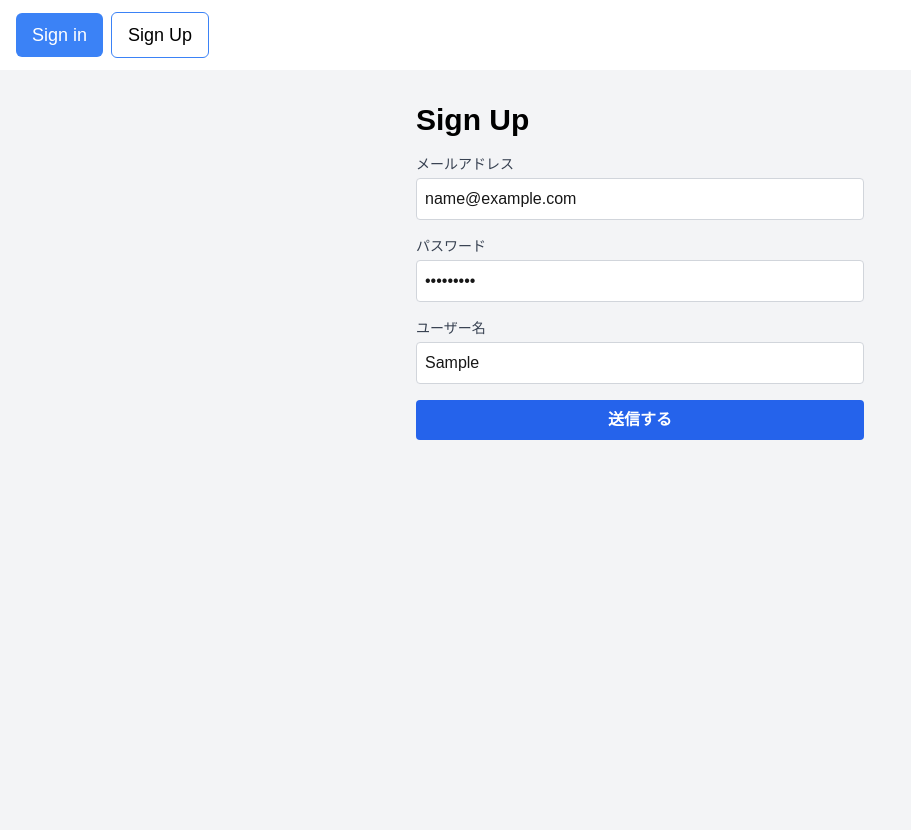
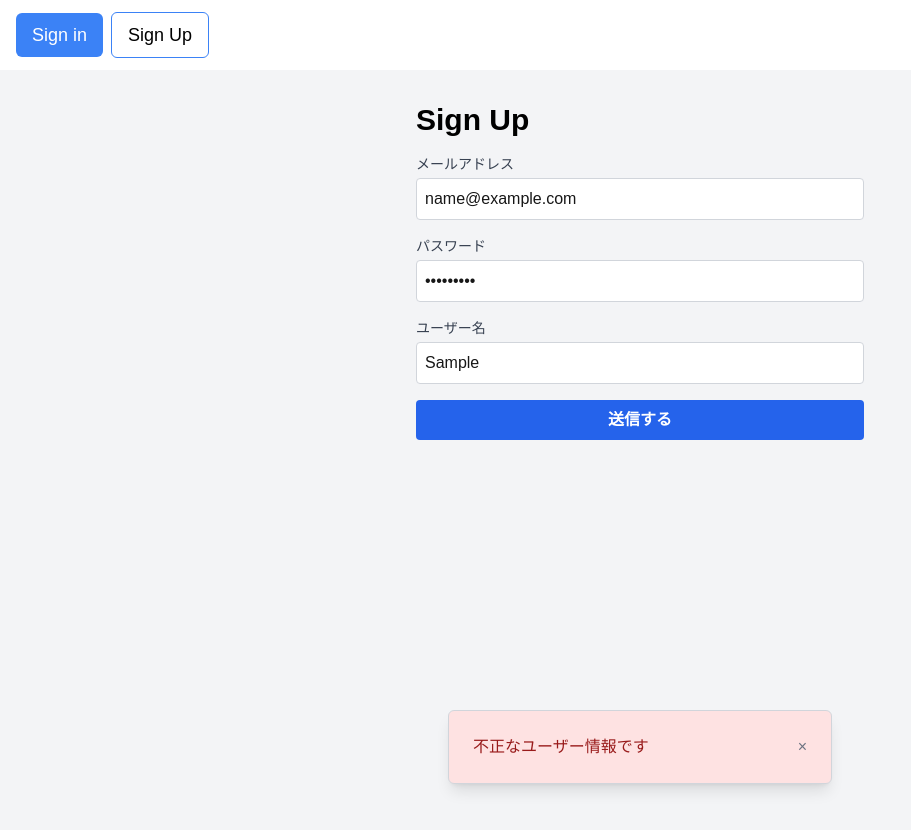
Before and after one commit to Shrimprin/test_rails-api_sign-in, a Next.js app in the folder frontend/: page /sign_up in a window 1280 px wide. Both pictures are taken after typing "name@example.com", "Sample123", "Sample" into the empty fields and a click on the button "送信する". Shown: the top 830 px of the page, without its empty margins (0-911 px from the left). Built offline with nearby package versions, Linux system fonts and the light colour scheme; no server answers.

Commit message:
スナックバーを実装

```diff
--- a/frontend/src/app/layout.tsx
+++ b/frontend/src/app/layout.tsx
@@ -2,6 +2,7 @@ import type { Metadata } from "next";
 import localFont from "next/font/local";
 import "./globals.css";
 import Header from "@/components/Header";
+import Snackbar from "@/components/Snackbar";
 import CurrentUserFetch from "@/components/CurrentUserFetch";
 
 const geistSans = localFont({
@@ -33,6 +34,7 @@ export default function RootLayout({
         <Header />
         <CurrentUserFetch />
         {children}
+        <Snackbar />
       </body>
     </html>
   );
--- /dev/null
+++ b/frontend/src/components/Snackbar.tsx
@@ -0,0 +1,61 @@
+"use client";
+
+import { usePathname } from "next/navigation";
+import { useEffect, useState } from "react";
+import { useSnackbarState } from "@/hooks/useGlobalState";
+
+const SuccessSnackbar = () => {
+  const pathname = usePathname();
+  const [snackbar, setSnackbar] = useSnackbarState();
+  const [open, setOpen] = useState(false);
+
+  useEffect(() => {
+    if (snackbar.pathname == pathname) {
+      setOpen(true);
+    }
+  }, [snackbar, pathname]);
+
+  const handleClose = (
+    event: React.SyntheticEvent | Event,
+    reason?: string
+  ) => {
+    if (reason === "clickaway") {
+      return;
+    }
+    setOpen(false);
+    setSnackbar({ message: null, severity: null, pathname: null });
+  };
+
+  return (
+    <>
+      {snackbar.severity != null && open && (
+        <div
+          className={`fixed bottom-4 left-1/2 transform -translate-x-1/2 border border-gray-300 shadow-lg rounded-md p-4 max-w-sm w-full ${
+            snackbar.severity === "success" ? "bg-green-100" : "bg-red-100"
+          } `}
+          role="alert"
+        >
+          <div className={`flex items-center p-2 rounded-md`}>
+            <span
+              className={`flex-grow ${
+                snackbar.severity === "success"
+                  ? "text-green-800"
+                  : "text-red-800"
+              }`}
+            >
+              {snackbar.message}
+            </span>
+            <button
+              onClick={handleClose}
+              className="ml-4 text-gray-500 hover:text-gray-700"
+            >
+              &times;
+            </button>
+          </div>
+        </div>
+      )}
+    </>
+  );
+};
+
+export default SuccessSnackbar;
```
